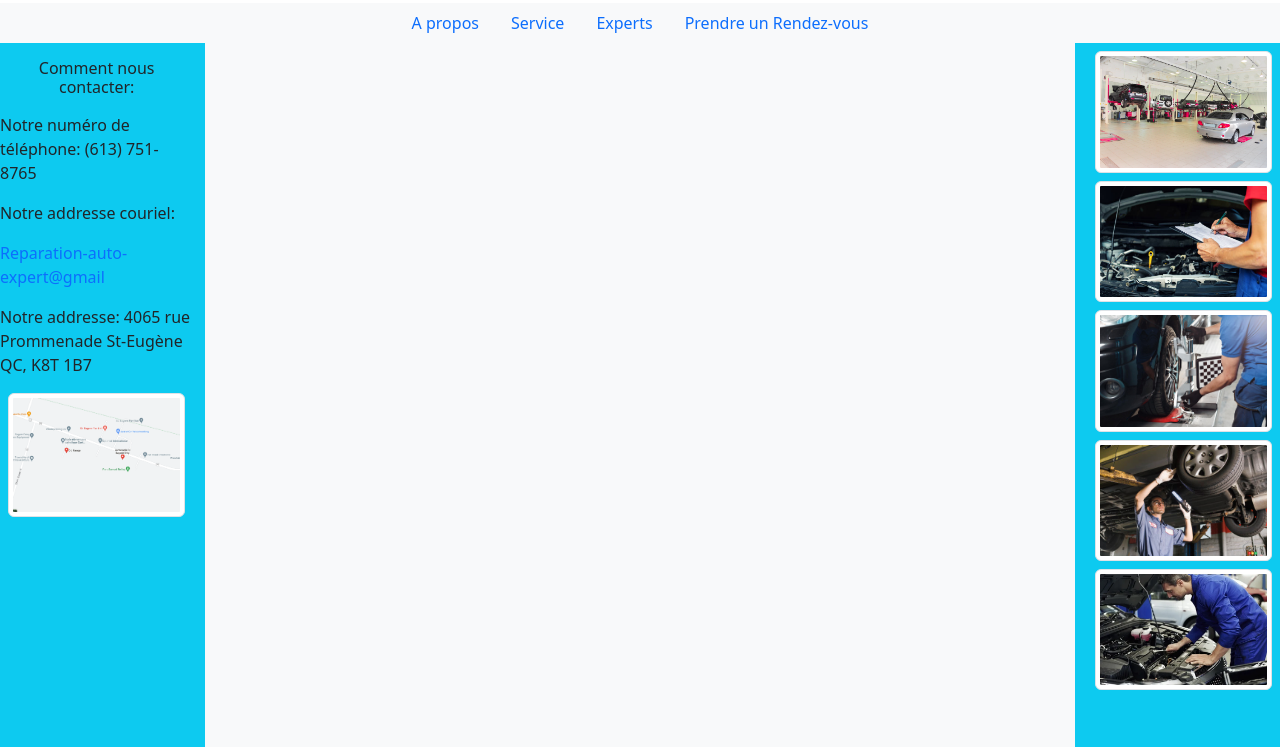
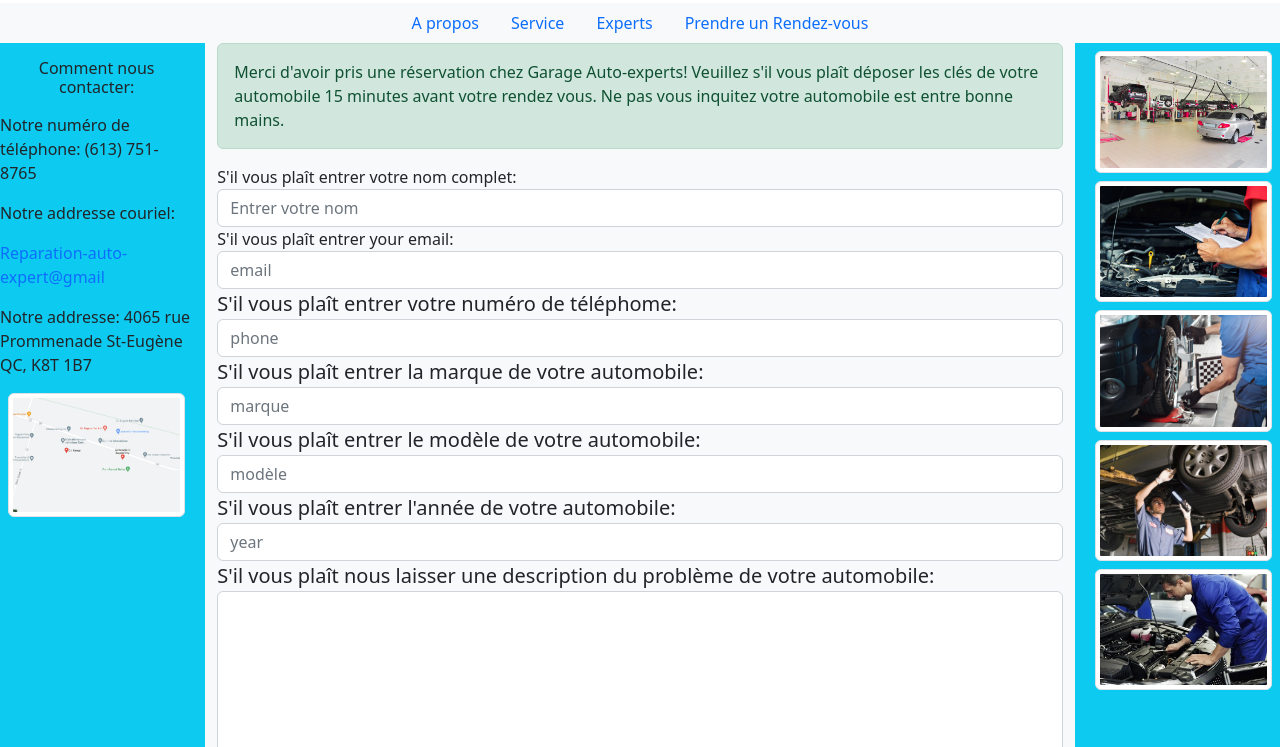
Before and after one commit to Jayden-uottawa/jayden-uottawa.github.io, a plain HTML site: page reservation_3.html in a window 1280 px wide. Shown: the part 53-800 px from the top of the page. Drawn offline with nearby package versions, Linux system fonts and the light colour scheme.

Commit message:
added code

```diff
--- a/reservation_3.html
+++ b/reservation_3.html
@@ -7,7 +7,7 @@
     <link href="https://cdn.jsdelivr.net/npm/bootstrap@5.2.0-beta1/dist/css/bootstrap.min.css"
     rel="stylesheet" integrity="sha384-0evHe/X+R7YkIZDRvuzKMRqM+OrBnVFBL6DOitfPri4tjfHxaWutUpFmBp4vmVor"
     crossorigin="anonymous">
-    <title>Confirmation</title>
+    <title>Step_2</title>
 </head>
 <body>
     <h1 class="bg-info text-center">Reservation</h1>
@@ -26,30 +26,62 @@
         </li>
       </ul>
 
-      <div style="height: 750px">
+      <div style="height: 1750px">
         <div class="row height: 100px">
-            <div class="col-2 bg-info mh-100" style="height: 750px;">
+            <div class="col-2 bg-info mh-100" style="height: 1750px;">
               <h6 class="text-center m-3">Comment nous contacter:</h6>
               <p>Notre numéro de téléphone: (613) 751-8765</p>
               <p>Notre addresse couriel: </p>
               <p class="link-primary com">Reparation-auto-expert@gmail</p>
-
               <p>Notre addresse: 4065 rue Prommenade St-Eugène QC, K8T 1B7</p>
               <div class="m-2"><img src="assets/image7.jpeg" alt="garage" class="img-thumbnail"></div>
+            </div>
+            <div class="col-8 bg-light">
+              <div class="alert alert-success" role="alert">
+                Merci d'avoir pris une réservation chez Garage Auto-experts! Veuillez s'il vous plaît déposer les clés de votre automobile 15 minutes avant votre rendez vous. Ne pas vous inquitez votre automobile est entre bonne mains.
+              </div>
 
-
-          </div>
-            <div class="col-8 bg-light">
+              <form>
+                <div class="form-group">
+                  <label for="inputName">S'il vous plaît entrer votre nom complet:</label>
+                  <input type="name" class="form-control" id="inputName" placeholder="Entrer votre nom">
+                </div>
+                <div class="form-group">
+                  <label for="inputEmail">S'il vous plaît entrer your email:</label>
+                  <input type="email" class="form-control" id="inputEmail" placeholder="email">
+                </div>
+                <div class="form-group">
+                  <label class="lead" for="inputPhone">S'il vous plaît entrer votre numéro de téléphome:</label>
+                  <input type="phone" class="form-control" id="inputPhone" placeholder="phone">
+                </div>
+                <div class="form-group">
+                  <label class="lead" for="inputMarque">S'il vous plaît entrer la marque de votre automobile:</label>
+                  <input type="marque" class="form-control" id="inputMarque" placeholder="marque">
+                </div>
+                <div class="form-group">
+                  <label class="lead" for="inputModèle">S'il vous plaît entrer le modèle de votre automobile:</label>
+                  <input type="modèle" class="form-control" id="inputPhone" placeholder="modèle">
+                </div>
+                <div class="form-group">
+                  <label class="lead" for="inputYear">S'il vous plaît entrer l'année de votre automobile:</label>
+                  <input type="year" class="form-control" id="inputYear" placeholder="year">
+                </div>
+                <div class="form-group">
+                  <label class="lead" for="inputProb">S'il vous plaît nous laisser une description du problème de votre automobile:</label>
+                  <input type="prob" class="form-control" id="inputYear" placeholder="" style="height: 200px; font-size: 14pt;">
+                </div>
+                <button href="reservation_2.html" class="btn btn-primary mx-auto mt-3" onlick= "alerte()" role="button" aria-pressed="true">Confirmer</button>
+              </form>
 
             </div>
-            <div class="col-2 bg-info no-float">
+            <div class="col-2 bg-info">
               <div class="m-2"><img src="assets/image1.jpeg" alt="garage" class="img-thumbnail"></div>
               <div class="m-2"><img src="assets/image2.jpeg" alt="garage" class="img-thumbnail"></div>
               <div class="m-2"><img src="assets/image3.jpeg" alt="garage" class="img-thumbnail"></div>
               <div class="m-2"><img src="assets/image4.jpeg" alt="garage" class="img-thumbnail"></div>
               <div class="m-2"><img src="assets/image5.jpeg" alt="garage" class="img-thumbnail"></div>
             </div>
-        </div>
+          </div>
         </div>
 
 
@@ -58,5 +90,6 @@
 <script src="https://cdn.jsdelivr.net/npm/bootstrap@5.2.0-beta1/dist/js/bootstrap.bundle.min.js"
 integrity="sha384-pprn3073KE6tl6bjs2QrFaJGz5/SUsLqktiwsUTF55Jfv3qYSDhgCecCxMW52nD2"
 crossorigin="anonymous"></script>
+
 </body>
 </html>
```
Also changed, not shown: expert.html (+6 -6 lines), reservation.html (+12 -2 lines), reservation_2.html (+2 -1 lines).
